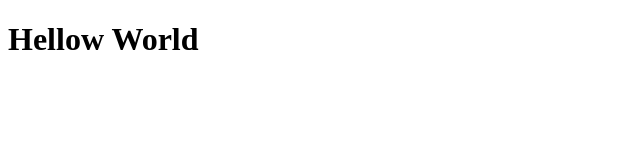
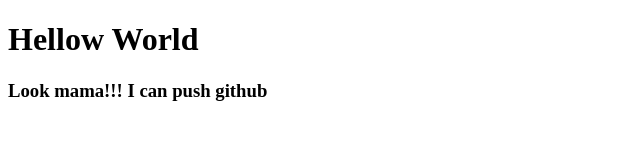
Before and after one commit to Al-amen/My_First_Website, a plain HTML site: page index.html in a window 1280 px wide. Shown: the whole page, without its empty margins (0-640 px from the left). Drawn offline with Linux system fonts and the light colour scheme.

Commit message:
learned github

```diff
--- a/index.html
+++ b/index.html
@@ -9,6 +9,8 @@
 <body>
     <h1>
         Hellow World
+
     </h1>
+    <h3>Look mama!!! I can push github</h3>
 </body>
 </html>
```
